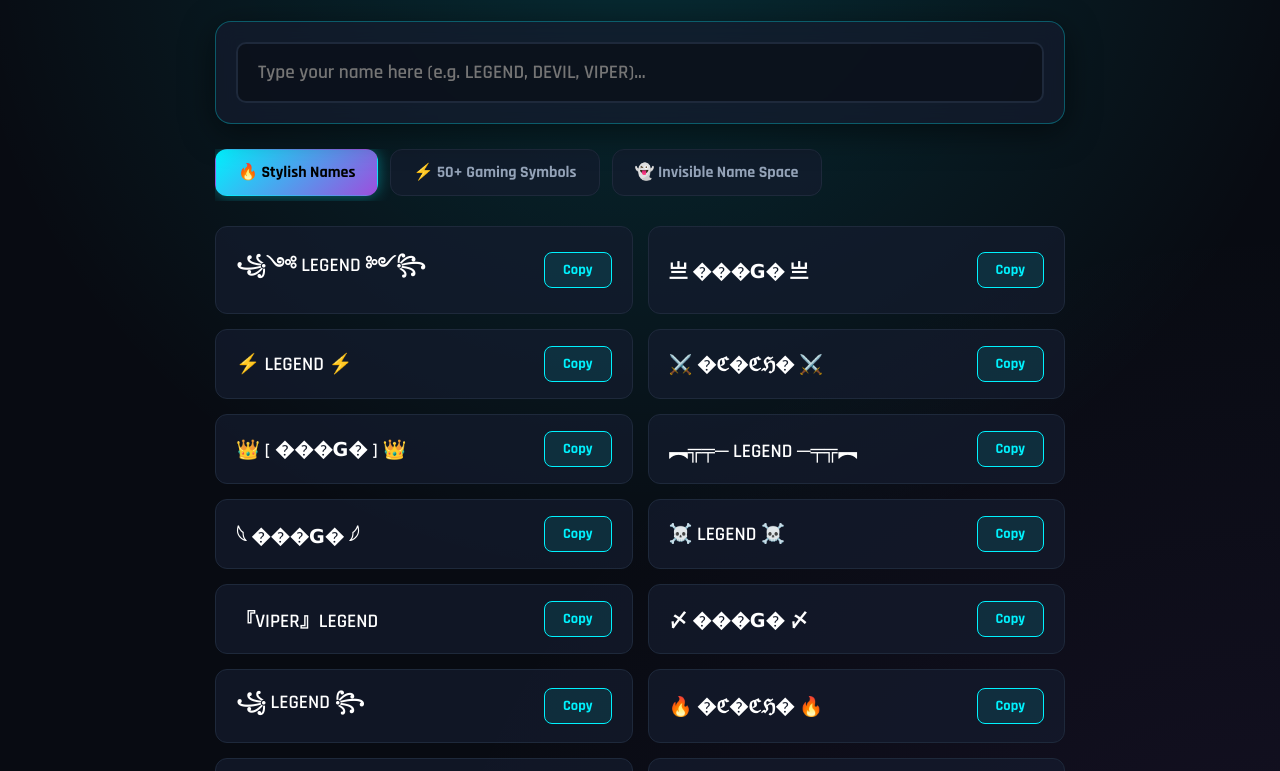
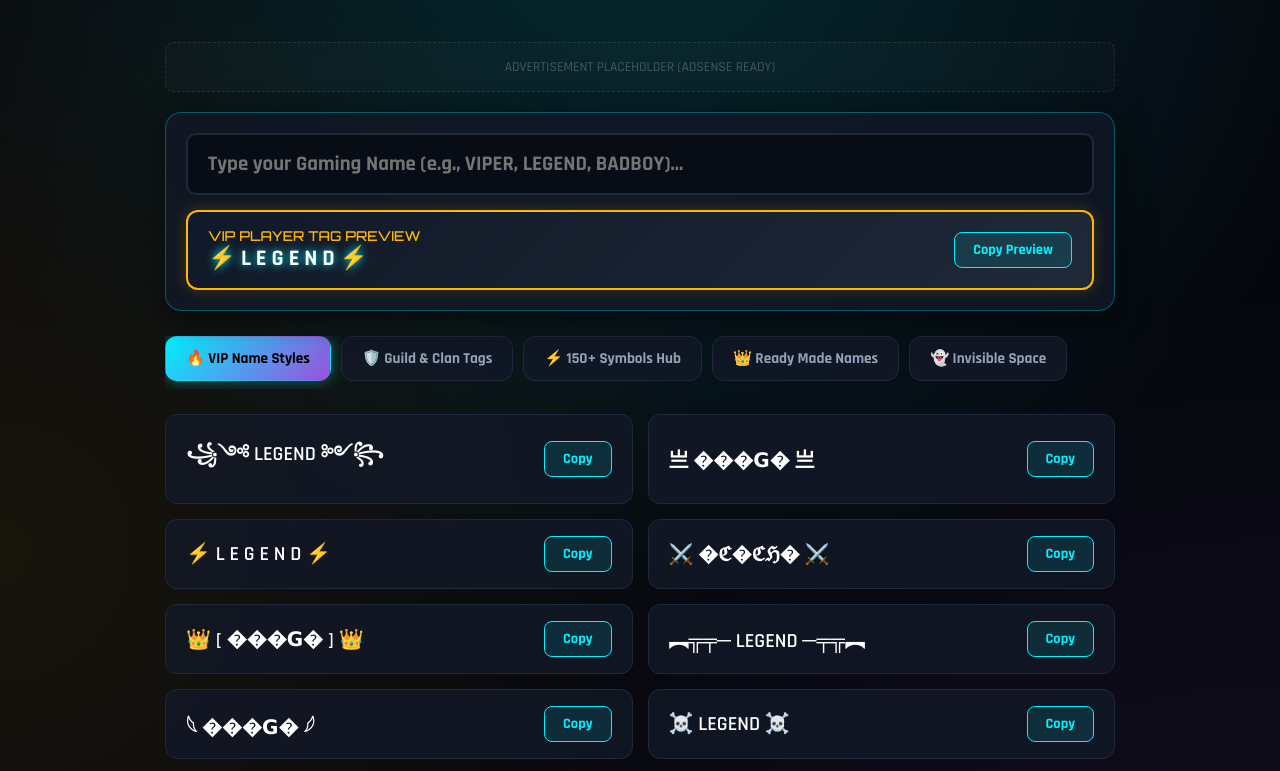
Before and after one commit to prabhatsahmechanical-hue/BGMI-Free-Fire-Gaming-Symbol-Generator, a plain HTML site: page index.html in a window 1280 px wide. Shown: the part 111-882 px from the top of the page. Drawn offline with Linux system fonts and the light colour scheme.

Commit message:
Update index.html

```diff
--- a/index.html
+++ b/index.html
@@ -3,16 +3,18 @@
 <head>
   <meta charset="UTF-8">
   <meta name="viewport" content="width=device-width, initial-scale=1.0">
-  <title>🔥 Pro Gamer Name Studio | BGMI & Free Fire Fancy Text Generator</title>
-  <meta name="description" content="Generate 1000+ cool gaming names, symbols, invisible space, and clan tags for BGMI, Free Fire, and PUBG.">
+  <title>🔥 ULTIMATE GAMER HUB | BGMI & Free Fire Fancy Name Studio</title>
+  <meta name="description" content="Ultimate Fancy Text Generator for BGMI, Free Fire, PUBG, Clan Tags, Guild Names, Invisible Characters & 200+ Gaming Symbols.">
   <link href="https://fonts.googleapis.com/css2?family=Orbitron:wght@500;700;900&family=Rajdhani:wght@500;600;700&display=swap" rel="stylesheet">
   <style>
     :root {
-      --bg-dark: #080b12;
-      --card-bg: rgba(21, 28, 46, 0.7);
+      --bg-dark: #05070d;
+      --card-bg: rgba(18, 24, 38, 0.85);
       --border-color: #1e293b;
       --neon-cyan: #00f2fe;
       --neon-purple: #9d4edd;
+      --neon-green: #10b981;
+      --neon-gold: #ffb703;
       --text-main: #f8fafc;
       --text-sub: #94a3b8;
     }
@@ -21,40 +23,42 @@
 
     body {
       background-color: var(--bg-dark);
-      background-image: radial-gradient(circle at 50% 0%, rgba(0, 242, 254, 0.15), transparent 50%),
-                        radial-gradient(circle at 100% 100%, rgba(157, 78, 221, 0.1), transparent 50%);
+      background-image:
+        radial-gradient(circle at 50% 0%, rgba(0, 242, 254, 0.15), transparent 50%),
+        radial-gradient(circle at 100% 100%, rgba(157, 78, 221, 0.12), transparent 50%),
+        radial-gradient(circle at 0% 50%, rgba(255, 183, 3, 0.08), transparent 50%);
       color: var(--text-main);
       min-height: 100vh;
-      padding: 30px 15px;
+      padding: 20px 10px;
       display: flex;
       flex-direction: column;
       align-items: center;
     }
 
-    header { text-align: center; margin-bottom: 30px; }
+    header { text-align: center; margin-bottom: 25px; margin-top: 10px; }
     h1 {
       font-family: 'Orbitron', sans-serif;
       font-weight: 900;
-      font-size: 2.2rem;
+      font-size: 2.5rem;
       letter-spacing: 2px;
-      background: linear-gradient(135deg, var(--neon-cyan), var(--neon-purple));
+      background: linear-gradient(135deg, var(--neon-cyan), var(--neon-purple), var(--neon-gold));
       -webkit-background-clip: text;
       -webkit-text-fill-color: transparent;
       text-transform: uppercase;
-      text-shadow: 0 0 30px rgba(0, 242, 254, 0.3);
+      text-shadow: 0 0 25px rgba(0, 242, 254, 0.3);
     }
-    p.subtitle { color: var(--text-sub); font-size: 1rem; margin-top: 6px; font-weight: 500; }
+    p.subtitle { color: var(--text-sub); font-size: 1.1rem; margin-top: 6px; font-weight: 600; }
 
-    .app-container { width: 100%; max-width: 850px; }
+    .app-container { width: 100%; max-width: 950px; }
 
-    /* Search & Input Box */
+    /* Input Box Section */
     .input-section {
       background: var(--card-bg);
-      backdrop-filter: blur(10px);
+      backdrop-filter: blur(12px);
       border: 1px solid rgba(0, 242, 254, 0.3);
       padding: 20px;
       border-radius: 16px;
-      box-shadow: 0 8px 32px rgba(0, 0, 0, 0.5);
+      box-shadow: 0 8px 32px rgba(0, 0, 0, 0.6);
       margin-bottom: 25px;
     }
     .input-box {
@@ -62,40 +66,52 @@
       padding: 16px 20px;
       border-radius: 10px;
       border: 2px solid var(--border-color);
-      background: rgba(10, 15, 26, 0.8);
+      background: rgba(8, 12, 20, 0.9);
       color: #fff;
-      font-size: 1.2rem;
-      font-weight: 600;
+      font-size: 1.3rem;
+      font-weight: 700;
       outline: none;
       transition: all 0.3s ease;
     }
     .input-box:focus {
       border-color: var(--neon-cyan);
-      box-shadow: 0 0 15px rgba(0, 242, 254, 0.4);
+      box-shadow: 0 0 20px rgba(0, 242, 254, 0.4);
     }
 
-    /* Tabs Bar */
+    /* Live Badge Preview Card */
+    .badge-preview {
+      background: linear-gradient(135deg, #111827, #1f2937);
+      border: 2px solid var(--neon-gold);
+      border-radius: 12px;
+      padding: 15px 20px;
+      margin-top: 15px;
+      display: flex;
+      justify-content: space-between;
+      align-items: center;
+      box-shadow: 0 0 15px rgba(255, 183, 3, 0.2);
+    }
+    .badge-title { font-size: 0.85rem; color: var(--neon-gold); text-transform: uppercase; font-family: 'Orbitron'; }
+    .badge-name { font-size: 1.4rem; font-weight: 700; color: #fff; text-shadow: 0 0 10px var(--neon-cyan); }
+
+    /* Nav Tabs Bar */
     .tabs-bar {
       display: flex;
-      gap: 12px;
+      gap: 10px;
       margin-bottom: 25px;
       overflow-x: auto;
-      padding-bottom: 5px;
+      padding-bottom: 8px;
     }
     .tab-btn {
       background: var(--card-bg);
       color: var(--text-sub);
       border: 1px solid var(--border-color);
-      padding: 12px 22px;
+      padding: 12px 20px;
       border-radius: 12px;
       cursor: pointer;
       font-weight: 700;
-      font-size: 1rem;
+      font-size: 0.95rem;
       white-space: nowrap;
       transition: 0.3s ease;
-      display: flex;
-      align-items: center;
-      gap: 8px;
     }
     .tab-btn:hover, .tab-btn.active {
       background: linear-gradient(135deg, var(--neon-cyan), var(--neon-purple));
@@ -105,7 +121,7 @@
     }
 
     /* Results Grid */
-    .results-grid { display: grid; grid-template-columns: repeat(auto-fill, minmax(360px, 1fr)); gap: 15px; }
+    .results-grid { display: grid; grid-template-columns: repeat(auto-fill, minmax(380px, 1fr)); gap: 15px; }
 
     .name-card {
       background: var(--card-bg);
@@ -120,9 +136,9 @@
     .name-card:hover {
       border-color: var(--neon-cyan);
       transform: translateY(-2px);
-      box-shadow: 0 4px 20px rgba(0, 242, 254, 0.15);
+      box-shadow: 0 4px 20px rgba(0, 242, 254, 0.2);
     }
-    .name-text { font-size: 1.2rem; font-weight: 600; color: #fff; word-break: break-all; }
+    .name-text { font-size: 1.25rem; font-weight: 600; color: #fff; word-break: break-all; }
 
     /* Action Buttons */
     .copy-btn {
@@ -137,66 +153,105 @@
       transition: 0.3s;
     }
     .copy-btn:hover { background: var(--neon-cyan); color: #000; }
-    .copied { background: #10b981 !important; color: #fff !important; border-color: #10b981 !important; }
+    .copied { background: var(--neon-green) !important; color: #fff !important; border-color: var(--neon-green) !important; }
 
-    /* Special Invisible Space Box */
+    /* Special Cards & Symbols Grid */
     .invisible-box {
-      background: linear-gradient(135deg, rgba(30, 41, 59, 0.8), rgba(15, 23, 42, 0.9));
-      border: 1px dashed var(--neon-cyan);
+      background: linear-gradient(135deg, rgba(30, 41, 59, 0.9), rgba(15, 23, 42, 0.95));
+      border: 2px dashed var(--neon-cyan);
       border-radius: 16px;
-      padding: 30px;
+      padding: 35px;
       text-align: center;
     }
-    .invisible-box h2 { font-family: 'Orbitron', sans-serif; color: var(--neon-cyan); margin-bottom: 10px; }
-    .invisible-box p { color: var(--text-sub); margin-bottom: 20px; font-size: 1.05rem; }
+    .invisible-box h2 { font-family: 'Orbitron', sans-serif; color: var(--neon-cyan); margin-bottom: 12px; }
+    .invisible-box p { color: var(--text-sub); margin-bottom: 25px; font-size: 1.1rem; line-height: 1.6; }
 
-    /* Symbols Grid */
+    .search-symbol-input {
+      width: 100%;
+      padding: 12px 18px;
+      border-radius: 10px;
+      border: 1px solid var(--border-color);
+      background: rgba(10, 15, 26, 0.8);
+      color: #fff;
+      margin-bottom: 20px;
+      outline: none;
+      font-size: 1rem;
+    }
+
     .symbols-grid {
       display: grid;
-      grid-template-columns: repeat(auto-fill, minmax(70px, 1fr));
+      grid-template-columns: repeat(auto-fill, minmax(65px, 1fr));
       gap: 12px;
     }
     .symbol-card {
       background: var(--card-bg);
       border: 1px solid var(--border-color);
-      padding: 15px;
+      padding: 14px;
       border-radius: 10px;
-      font-size: 1.4rem;
+      font-size: 1.5rem;
       text-align: center;
       cursor: pointer;
       transition: 0.2s;
     }
     .symbol-card:hover {
       border-color: var(--neon-cyan);
-      background: rgba(0, 242, 254, 0.1);
-      transform: scale(1.05);
+      background: rgba(0, 242, 254, 0.15);
+      transform: scale(1.1);
+    }
+
+    /* Ad Placeholder space */
+    .ad-space {
+      width: 100%;
+      background: rgba(255, 255, 255, 0.02);
+      border: 1px dashed rgba(255, 255, 255, 0.1);
+      border-radius: 8px;
+      padding: 15px;
+      text-align: center;
+      color: #475569;
+      font-size: 0.85rem;
+      margin: 20px 0;
     }
 
     @media (max-width: 600px) {
       .results-grid { grid-template-columns: 1fr; }
-      h1 { font-size: 1.6rem; }
+      h1 { font-size: 1.8rem; }
+      .badge-preview { flex-direction: column; gap: 8px; text-align: center; }
     }
   </style>
 </head>
 <body>
 
   <header>
-    <h1>🎮 PRO GAMER STUDIO</h1>
-    <p class="subtitle">Ultimate Gaming Name, Symbols & Invisible Character Generator</p>
+    <h1>🎮 ULTIMATE GAMER HUB</h1>
+    <p class="subtitle">1000+ Stylish Names, Clan Tags, Symbols & Invisible Unicode Generator</p>
   </header>
 
   <div class="app-container">
 
-    <!-- Input Field -->
+    <!-- Top Ad Placeholder -->
+    <div class="ad-space">ADVERTISEMENT PLACEHOLDER (ADSENSE READY)</div>
+
+    <!-- Input Field Section -->
     <div class="input-section">
-      <input type="text" id="username" class="input-box" placeholder="Type your name here (e.g. LEGEND, DEVIL, VIPER)..." oninput="generateNames()">
+      <input type="text" id="username" class="input-box" placeholder="Type your Gaming Name (e.g., VIPER, LEGEND, BADBOY)..." oninput="generateAll()">
+
+      <!-- Live Card Preview -->
+      <div class="badge-preview">
+        <div>
+          <div class="badge-title">VIP Player Tag Preview</div>
+          <div class="badge-name" id="badge-display">⚡ L E G E N D ⚡</div>
+        </div>
+        <button class="copy-btn" onclick="copyText(document.getElementById('badge-display').innerText, this)">Copy Preview</button>
+      </div>
     </div>
 
     <!-- Navigation Tabs -->
     <div class="tabs-bar">
-      <button class="tab-btn active" onclick="switchTab('stylish', this)">🔥 Stylish Names</button>
-      <button class="tab-btn" onclick="switchTab('symbols', this)">⚡ 50+ Gaming Symbols</button>
-      <button class="tab-btn" onclick="switchTab('invisible', this)">👻 Invisible Name Space</button>
+      <button class="tab-btn active" onclick="switchTab('stylish', this)">🔥 VIP Name Styles</button>
+      <button class="tab-btn" onclick="switchTab('clan', this)">🛡️ Guild & Clan Tags</button>
+      <button class="tab-btn" onclick="switchTab('symbols', this)">⚡ 150+ Symbols Hub</button>
+      <button class="tab-btn" onclick="switchTab('trending', this)">👑 Ready Made Names</button>
+      <button class="tab-btn" onclick="switchTab('invisible', this)">👻 Invisible Space</button>
     </div>
 
     <!-- TAB 1: STYLISH NAMES -->
@@ -204,34 +259,55 @@
       <div class="results-grid" id="stylish-results"></div>
     </div>
 
-    <!-- TAB 2: SYMBOLS LIBRARY -->
+    <!-- TAB 2: CLAN & GUILD TAGS -->
+    <div id="tab-clan" class="tab-content" style="display: none;">
+      <div class="results-grid" id="clan-results"></div>
+    </div>
+
+    <!-- TAB 3: SYMBOLS LIBRARY -->
     <div id="tab-symbols" class="tab-content" style="display: none;">
+      <input type="text" id="symbol-search" class="search-symbol-input" placeholder="Search symbol (e.g. gun, crown, star, wing)..." oninput="filterSymbols()">
       <div class="symbols-grid" id="symbols-results"></div>
     </div>
 
-    <!-- TAB 3: INVISIBLE NAME -->
+    <!-- TAB 4: TRENDING / READY MADE -->
+    <div id="tab-trending" class="tab-content" style="display: none;">
+      <div class="results-grid" id="trending-results"></div>
+    </div>
+
+    <!-- TAB 5: INVISIBLE NAME -->
     <div id="tab-invisible" class="tab-content" style="display: none;">
       <div class="invisible-box">
-        <h2>BGMI / Free Fire Invisible Space</h2>
-        <p>Use this special Unicode character to make your name completely invisible in-game!</p>
-        <button class="copy-btn" style="padding: 14px 28px; font-size: 1.1rem;" onclick="copyInvisible(this)">Copy Invisible Character 👻</button>
+        <h2>👻 BGMI & Free Fire Invisible Space Generator</h2>
+        <p>This special Unicode character allows you to create completely invisible names or add custom blank spaces in BGMI & Free Fire!</p>
+        <button class="copy-btn" style="padding: 16px 32px; font-size: 1.15rem;" onclick="copyInvisible(this)">Copy Invisible Character 👻</button>
       </div>
     </div>
+
+    <!-- Bottom Ad Placeholder -->
+    <div class="ad-space">ADVERTISEMENT PLACEHOLDER (ADSENSE READY)</div>
 
   </div>
 
   <script>
-    // Huge Symbols Library
+    // Symbols Database
     const gamingSymbols = [
       "꧁༺", "༻꧂", "⚡", "☣️", "⚔️", "🔥", "★", "☠️", "👑", "︻╦╤─",
       "🎯", "✦", "亗", "ᯓ", "꧅", "☯︎", "〆", "父", "⧼", "⧽",
       "꧁", "༻", "☣", "☬", "☫", "࿐", "𓆩", "𓆪", "ㄔ", "✈",
       "☁", "🖤", "🗡️", "🛡️", "🔱", "𓄂", "★彡", "彡★", "『", "』",
-      "⁓", "†", "∆", "♠", "♣", "♦", "♥", "░", "█", "☯"
+      "⁓", "†", "∆", "♠", "♣", "♦", "♥", "░", "█", "☯",
+      "🐉", "🦅", "🐺", "🦁", "⚡", "💥", "💫", "🩸", "🧊", "🎯"
+    ];
+
+    const trendingNames = [
+      "꧁༺JOKER༻꧂", "亗 DARK VIPER 亗", "꧁𓆩SQUAD KILLER𓆪꧂", "︻╦╤─NOOB MASTER",
+      "⚡BAD BOY⚡", "☠️BLOOD HUNTER☠️", "👑KING OF SQUAD👑", "〆MAFIA BOSS〆",
+      "𓆩GHOST RIDER𓆪", "⚔️DEMON SLAYER⚔️", "🔥DEVIL GAMER🔥", "亗 GOD OF FF 亗"
     ];
 
     // Font Converters
-    function toMathematicalBold(str) {
+    function toBold(str) {
       const normal = "ABCDEFGHIJKLMNOPQRSTUVWXYZabcdefghijklmnopqrstuvwxyz0123456789";
       const bold   = "𝗔𝗕𝗖𝗗𝗘𝗙𝗚𝗛𝗜𝗝𝗞𝗟𝗠𝗡𝗢𝗣𝗤𝗥𝗦𝗧𝗨𝗩𝗪𝗫𝗬𝗭𝗮𝗯𝗰𝗱𝗲𝗳𝗴𝗵𝗶𝗷𝗸𝗹𝗺𝗻𝗼𝗽𝗾𝗿𝘀𝘁𝘂𝘃𝘄𝘅𝘆𝘇𝟬𝟭𝟮𝟯𝟰𝟱𝟲𝟳𝟴𝟵";
       return str.split('').map(c => { const i = normal.indexOf(c); return i !== -1 ? bold[i] : c; }).join('');
@@ -243,6 +319,8 @@
       return str.split('').map(c => { const i = normal.indexOf(c); return i !== -1 ? gothic[i] : c; }).join('');
     }
 
+    function toSpaced(str) { return str.split('').join(' '); }
+
     function switchTab(tabId, btn) {
       document.querySelectorAll('.tab-content').forEach(el => el.style.display = 'none');
       document.querySelectorAll('.tab-btn').forEach(el => el.classList.remove('active'));
@@ -250,38 +328,55 @@
       btn.classList.add('active');
     }
 
-    function generateNames() {
+    function generateAll() {
       const val = document.getElementById('username').value.trim() || "LEGEND";
-      const container = document.getElementById('stylish-results');
-      container.innerHTML = "";
 
-      const boldVal = toMathematicalBold(val);
+      // Update Live Preview
+      document.getElementById('badge-display').innerText = `⚡ ${toSpaced(val.toUpperCase())} ⚡`;
+
+      const boldVal = toBold(val);
       const gothicVal = toGothic(val);
+      const spacedVal = toSpaced(val);
 
-      const templates = [
+      // VIP Styles Templates
+      const stylishTemplates = [
         `꧁༺ ${val} ༻꧂`,
         `亗 ${boldVal} 亗`,
-        `⚡ ${val.toUpperCase()} ⚡`,
+        `⚡ ${spacedVal.toUpperCase()} ⚡`,
         `⚔️ ${gothicVal} ⚔️`,
         `👑 [ ${boldVal} ] 👑`,
         `︻╦╤─ ${val} ─╤╦︻`,
         `𓆩 ${boldVal} 𓆪`,
         `☠️ ${val} ☠️`,
-        `『VIPER』${val}`,
         `〆 ${boldVal} 〆`,
         `꧁ ${val} ꧂`,
         `🔥 ${gothicVal} 🔥`,
         `ᯓ ${boldVal} ᯓ`,
-        `父 ${val} 父`,
         `✦ ${boldVal} ✦`,
-        `★ ${val} ★`,
-        `┊ ${boldVal} ┊`,
-        `🎯 ${val} 🎯`,
         `☬ ${boldVal} ☬`,
         `⧼ ${val} ⧽`
       ];
 
-      templates.forEach(text => {
+      // Clan Templates
+      const clanTemplates = [
+        `TM｜${boldVal}`,
+        `INDx ${val.toUpperCase()}`,
+        `OP・${boldVal}`,
+        `RAW ✕ ${val}`,
+        `LEGEND⚡${boldVal}`,
+        `4K丨${val}`,
+        `IG・${boldVal}`,
+        `VIPER 亗 ${val}`
+      ];
+
+      renderList('stylish-results', stylishTemplates);
+      renderList('clan-results', clanTemplates);
+    }
+
+    function renderList(containerId, list) {
+      const container = document.getElementById(containerId);
+      container.innerHTML = "";
+      list.forEach(text => {
         const card = document.createElement('div');
         card.className = 'name-card';
         card.innerHTML = `
@@ -292,10 +387,14 @@
       });
     }
 
-    function renderSymbols() {
+    function renderTrending() {
+      renderList('trending-results', trendingNames);
+    }
+
+    function renderSymbols(list = gamingSymbols) {
       const grid = document.getElementById('symbols-results');
       grid.innerHTML = "";
-      gamingSymbols.forEach(sym => {
+      list.forEach(sym => {
         const div = document.createElement('div');
         div.className = 'symbol-card';
         div.innerText = sym;
@@ -303,6 +402,12 @@
         div.onclick = function() { copyText(sym, this); };
         grid.appendChild(div);
       });
+    }
+
+    function filterSymbols() {
+      const query = document.getElementById('symbol-search').value.toLowerCase();
+      const filtered = gamingSymbols.filter(s => s.includes(query));
+      renderSymbols(filtered);
     }
 
     function copyText(text, btn) {
@@ -326,8 +431,9 @@
       }, 2000);
     }
 
-    // Init
-    generateNames();
+    // Initialize
+    generateAll();
+    renderTrending();
     renderSymbols();
   </script>
 
```
